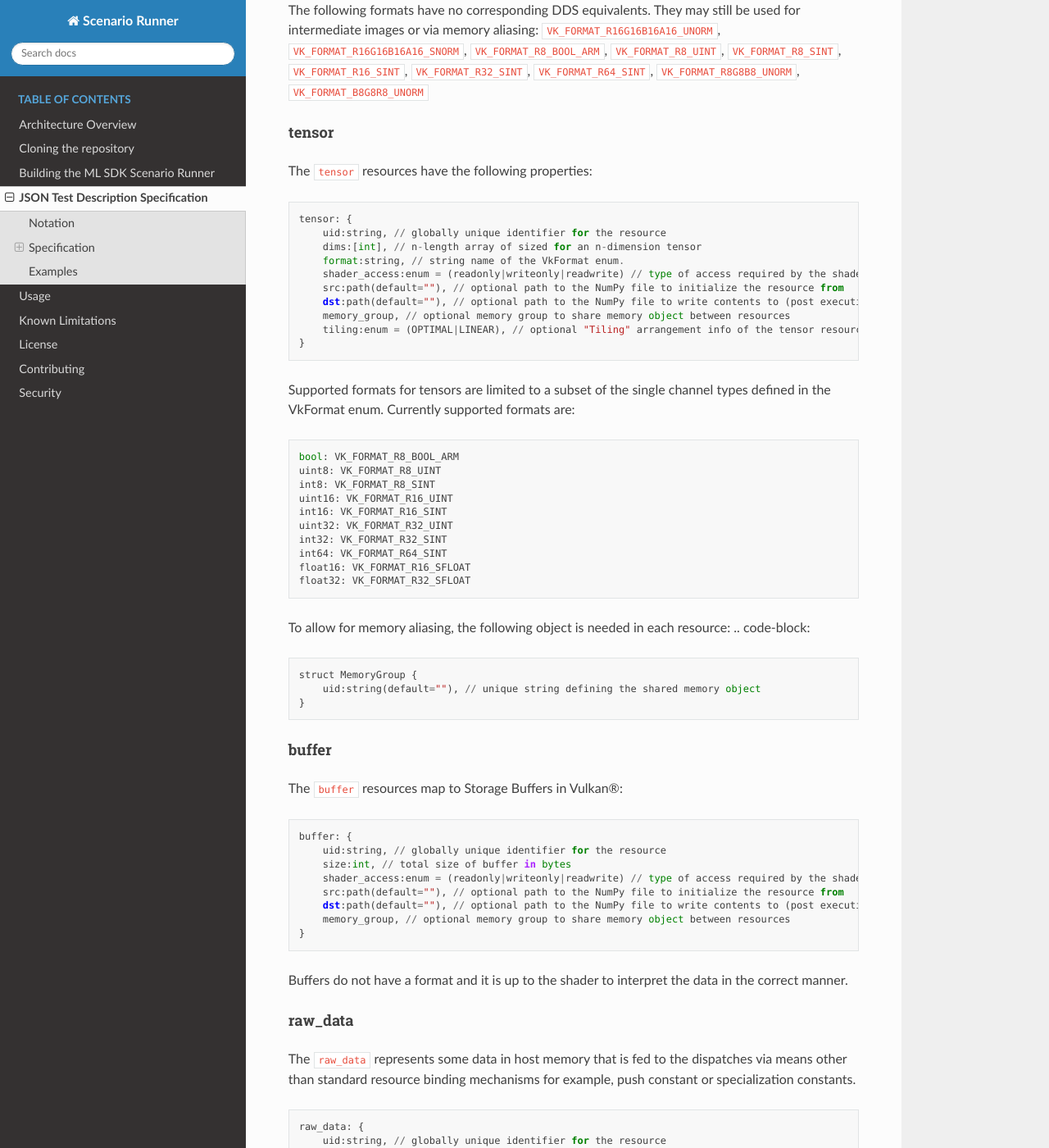
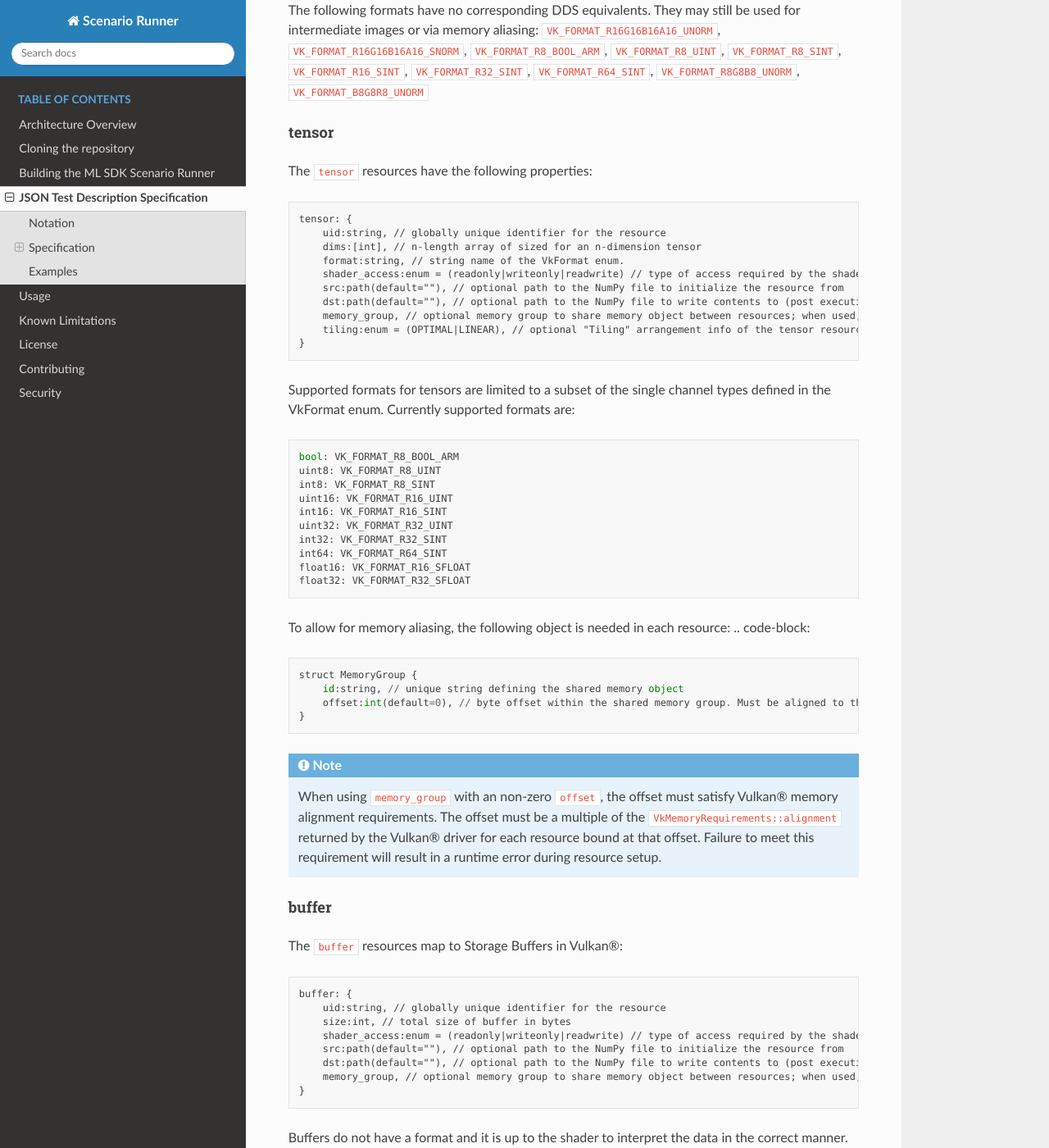
Before and after one commit to arm/ai-ml-sdk-scenario-runner, a Sphinx documentation site: the page built from docs/source/json.rst, in a window 1280 px wide and 1400 px high, scrolled down 3153 px. Shown: the whole window at 82% size. Built offline with Sphinx 7.4.7 and the Read the Docs theme 3.1.0, drawn with Linux system fonts in a browser that asks for light colours; some of the changed text lies outside the part shown.

Commit message:
Adjust buffer sizes to fix unit test issue
Add clear error if alignment fails.
Adjust sizes to match alignment
Update docs

Change-Id: Ib3a58467c619ceccfcb25c921627a81b781fb333
Signed-off-by: Niklas Lithammer <niklas.lithammer@arm.com>

```diff
--- a/docs/source/json.rst
+++ b/docs/source/json.rst
@@ -169,7 +169,7 @@ The ``tensor`` resources have the following properties:
       shader_access:enum = (readonly|writeonly|readwrite) // type of access required by the shader/graph
       src:path(default=""), // optional path to the NumPy file to initialize the resource from
       dst:path(default=""), // optional path to the NumPy file to write contents to (post execution of commands)
-      memory_group, // optional memory group to share memory object between resources
+      memory_group, // optional memory group to share memory object between resources; when used, offset must be aligned to Vulkan® tensor memory alignment
       tiling:enum = (OPTIMAL|LINEAR), // optional "Tiling" arrangement info of the tensor resource
   }
 
@@ -193,8 +193,12 @@ To allow for memory aliasing, the following object is needed in each resource:
 .. code-block::
 
   struct MemoryGroup {
-      uid:string(default=""), // unique string defining the shared memory object
+      id:string, // unique string defining the shared memory object
+      offset:int(default=0), // byte offset within the shared memory group. Must be aligned to the buffer's VkMemoryRequirements::alignment
   }
+
+.. note::
+   When using ``memory_group`` with an non-zero ``offset``, the offset must satisfy Vulkan® memory alignment requirements. The offset must be a multiple of the ``VkMemoryRequirements::alignment`` returned by the Vulkan® driver for each resource bound at that offset. Failure to meet this requirement will result in a runtime error during resource setup.
 
 buffer
 """"""
@@ -209,11 +213,14 @@ The ``buffer`` resources map to Storage Buffers in Vulkan®:
       shader_access:enum = (readonly|writeonly|readwrite) // type of access required by the shader/graph
       src:path(default=""), // optional path to the NumPy file to initialize the resource from
       dst:path(default=""), // optional path to the NumPy file to write contents to (post execution of commands)
-      memory_group, // optional memory group to share memory object between resources
+      memory_group, // optional memory group to share memory object between resources; when used, offset must be aligned to Vulkan® buffer memory alignment
   }
 
 Buffers do not have a format and it is up to the shader to interpret the data
 in the correct manner.
+
+.. important::
+   When aliasing multiple buffers within a ``memory_group``, each buffer's ``offset`` must be aligned to the maximum ``VkMemoryRequirements::alignment`` across all resources in that group. Unaligned buffer memory bindings at non-zero offsets will cause device memory binding failures and runtime errors.
 
 raw_data
 """"""""
```
Also changed, not shown: 3 other files.
